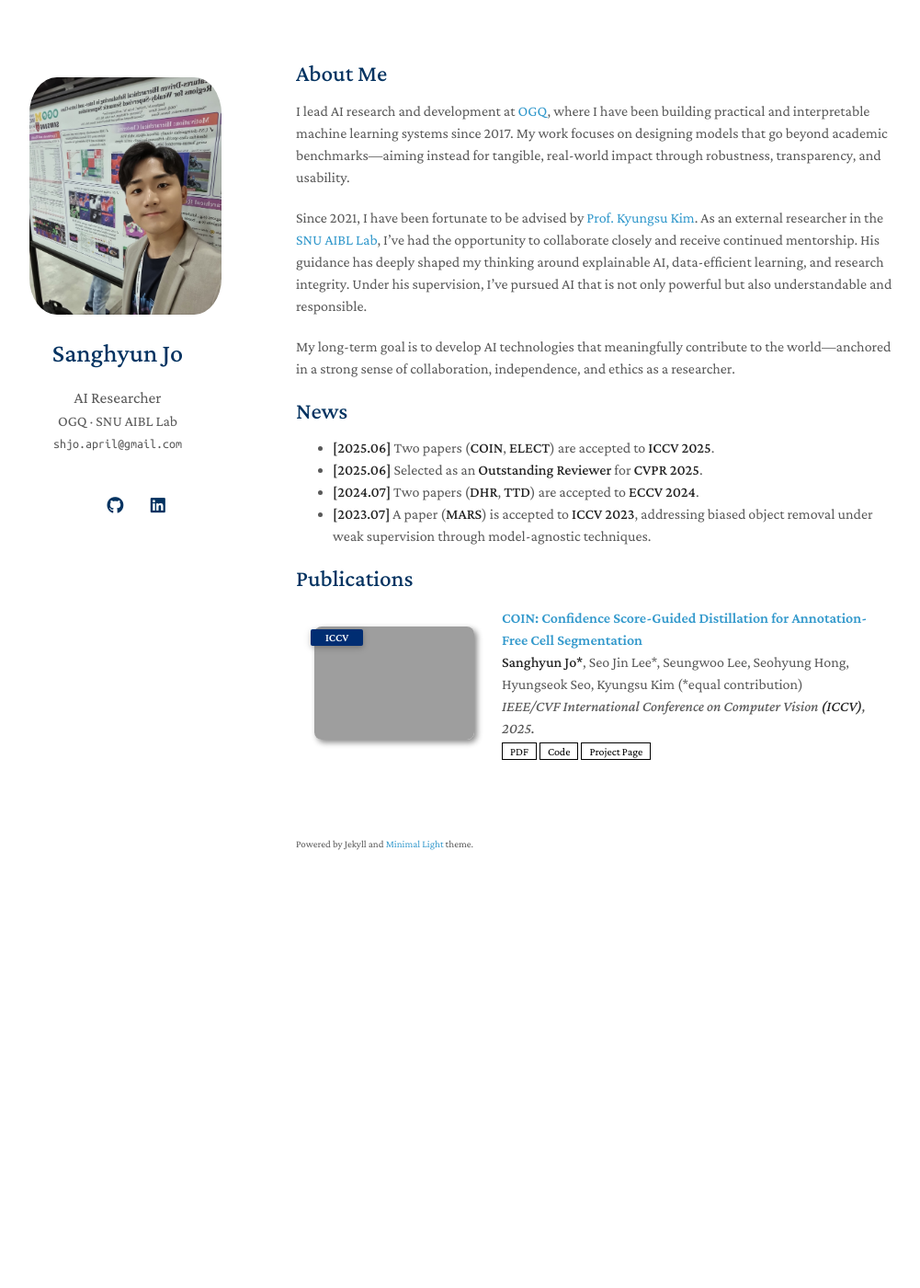
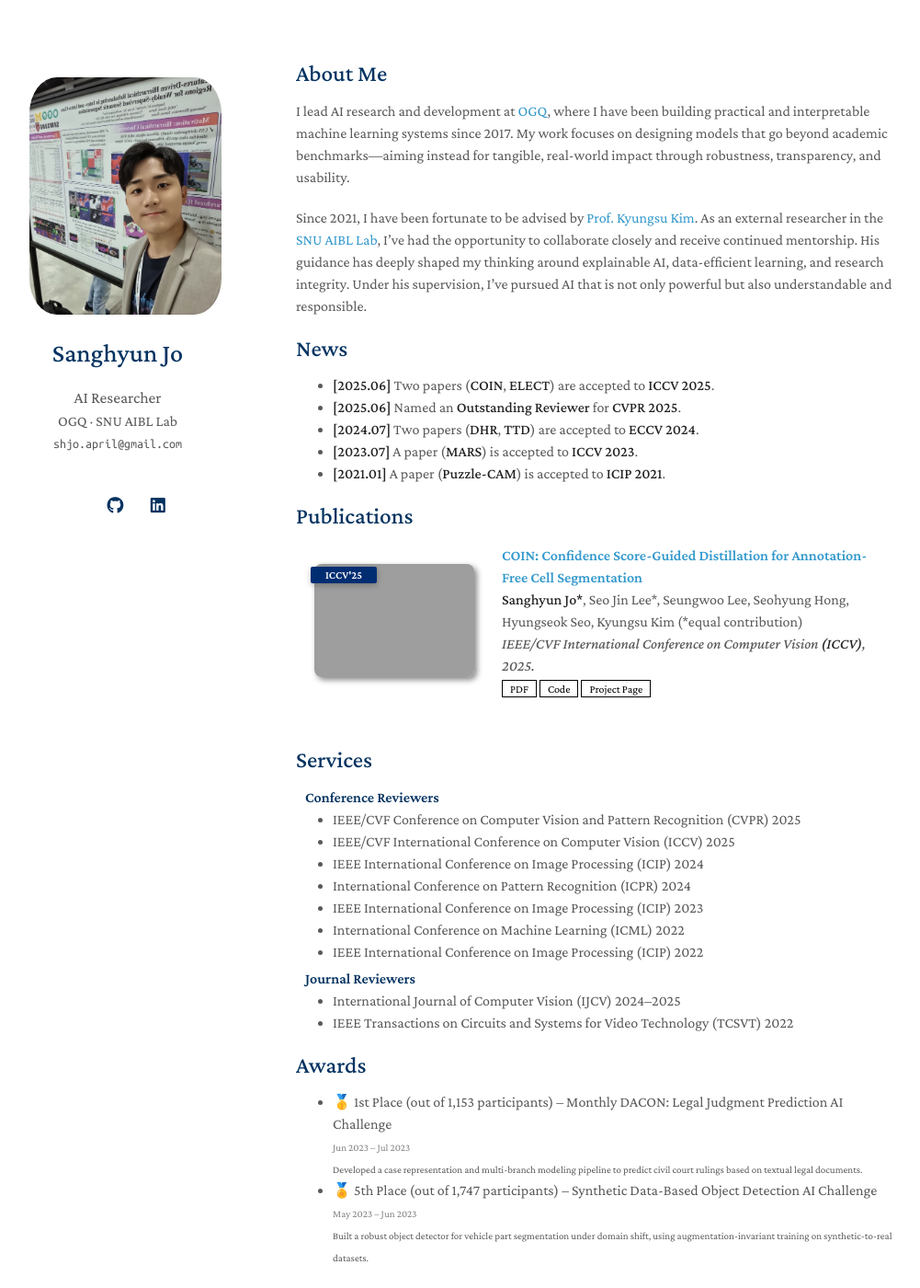
Before and after one commit to shjo-april/shjo-april.github.io, a Jekyll site: the page built from index.md, in a window 1280 px wide and 1400 px high. Shown: the whole window at 92% size, without its empty margins (148-1149 px from the left). Built offline with Jekyll 4.4.1, drawn with Linux system fonts in a browser that asks for light colours; a style sheet for code colours, icons or effects is not loaded; our own code applies the rules of GitHub Pages for plain Markdown files; some of the changed text lies outside the part shown; grey boxes are pictures that could not be loaded.

Commit message:
add awards, services, talks, and the representative image of COIN

```diff
--- a/_data/publications.yml
+++ b/_data/publications.yml
@@ -12,10 +12,10 @@
 
   - title: "COIN: Confidence Score-Guided Distillation for Annotation-Free Cell Segmentation"
     authors: <strong>Sanghyun Jo*</strong>, Seo Jin Lee*, Seungwoo Lee, Seohyung Hong, Hyungseok Seo, Kyungsu Kim (*equal contribution)
-    conference_short: ICCV
+    conference_short: ICCV'25
     conference: IEEE/CVF International Conference on Computer Vision <strong>(ICCV)</strong>, 2025.
     pdf: https://arxiv.org/pdf/2503.11439
     code: https://github.com/shjo-april/COIN
     page: https://shjo-april.github.io/COIN/
-    image: ./assets/img/flowdps.jpg
+    image: ./assets/img/COIN.png
     # notes: -
--- /dev/null
+++ b/_includes/awards.md
@@ -0,0 +1,18 @@
+## Awards
+
+<ul style="margin:0 0 20px;">
+  <li>
+    <a href="https://dacon.io/competitions/official/236112/leaderboard"><autocolor>
+      🥇 1st Place (out of 1,153 participants) – Monthly DACON: Legal Judgment Prediction AI Challenge
+    </autocolor></a><br>
+    <small style="color:gray;">Jun 2023 – Jul 2023</small><br>
+    <small>Developed a case representation and multi-branch modeling pipeline to predict civil court rulings based on textual legal documents.</small>
+  </li>
+  <li>
+    <a href="https://dacon.io/competitions/official/236107/leaderboard"><autocolor>
+      🏅 5th Place (out of 1,747 participants) – Synthetic Data-Based Object Detection AI Challenge
+    </autocolor></a><br>
+    <small style="color:gray;">May 2023 – Jun 2023</small><br>
+    <small>Built a robust object detector for vehicle part segmentation under domain shift, using augmentation-invariant training on synthetic-to-real datasets.</small>
+  </li>
+</ul>
--- a/_includes/services.md
+++ b/_includes/services.md
@@ -3,14 +3,18 @@
 <h4 style="margin:0 10px 0;">Conference Reviewers</h4>
 
 <ul style="margin:0 0 5px;">
-  <li><a href="http://cvpr2023.thecvf.com/"><autocolor>IEEE/CVF Conference on Computer Vision and Pattern Recognition (CVPR) 2021-2023</autocolor></a></li>
-  <li><a href="http://iccv2021.thecvf.com/"><autocolor>IEEE/CVF International Conference on Computer Vision (ICCV) 2021</autocolor></a></li>
-  <li><a href="https://eccv2022.ecva.net/"><autocolor>European Conference on Computer Vision (ECCV) 2022</autocolor></a></li>
+  <li><a href="https://cvpr2025.thecvf.com/"><autocolor>IEEE/CVF Conference on Computer Vision and Pattern Recognition (CVPR) 2025</autocolor></a></li>
+  <li><a href="https://iccv2025.thecvf.com/"><autocolor>IEEE/CVF International Conference on Computer Vision (ICCV) 2025</autocolor></a></li>
+  <li><a href="https://2024.ieeeicip.org/"><autocolor>IEEE International Conference on Image Processing (ICIP) 2024</autocolor></a></li>
+  <li><a href="https://www.icpr2024.org/"><autocolor>International Conference on Pattern Recognition (ICPR) 2024</autocolor></a></li>
+  <li><a href="https://2023.ieeeicip.org/"><autocolor>IEEE International Conference on Image Processing (ICIP) 2023</autocolor></a></li>
+  <li><a href="https://icml.cc/Conferences/2022"><autocolor>International Conference on Machine Learning (ICML) 2022</autocolor></a></li>
+  <li><a href="https://2022.ieeeicip.org/"><autocolor>IEEE International Conference on Image Processing (ICIP) 2022</autocolor></a></li>
 </ul>
 
 <h4 style="margin:0 10px 0;">Journal Reviewers</h4>
 
 <ul style="margin:0 0 20px;">
-  <li><a href="https://www.computer.org/csdl/journal/tp"><autocolor>IEEE Transactions on Pattern Analysis and Machine Intelligence (TPAMI)</autocolor></a></li>
-  <li><a href="https://www.springer.com/journal/11263"><autocolor>International Journal of Computer Vision (IJCV)</autocolor></a></li>
+  <li><a href="https://www.springer.com/journal/11263"><autocolor>International Journal of Computer Vision (IJCV) 2024–2025</autocolor></a></li>
+  <li><a href="https://ieeexplore.ieee.org/xpl/RecentIssue.jsp?punumber=76"><autocolor>IEEE Transactions on Circuits and Systems for Video Technology (TCSVT) 2022</autocolor></a></li>
 </ul>
--- /dev/null
+++ b/_includes/talks.md
@@ -0,0 +1,33 @@
+## Talks
+
+<ul style="margin:0 0 20px;">
+
+  <li>
+    <strong>ECCV 2024 Paper Presentation</strong> – <a href="https://www.linkedin.com/school/modulabs/?originalSubdomain=kr"><autocolor>MODULABS</autocolor></a><br>
+    <small style="color:gray;">Dec 2024</small><br>
+    <a href="https://www.youtube.com/watch?v=U5WcwfjWiJg&t=37s"><autocolor>YouTube Video</autocolor></a>
+  </li>
+
+  <li>
+    <strong>Advanced AI Developments & OGQ Industrial and Academic Achievements</strong> – <autocolor>Yonsei University</autocolor><br>
+    <small style="color:gray;">Nov 2023</small>
+  </li>
+
+  <li>
+    <strong>Strategies for Reducing Labeling Costs in Vision AI</strong> – <a href="https://gdg.community.dev/"><autocolor>Google Developer Groups (GDG)</autocolor></a><br>
+    <small style="color:gray;">Oct 2023</small>
+  </li>
+
+  <li>
+    <strong>Experience Sharing Session: DACON and Vision Research</strong> – <a href="https://www.linkedin.com/school/modulabs/?originalSubdomain=kr"><autocolor>MODULABS</autocolor></a><br>
+    <small style="color:gray;">Nov 2022</small><br>
+    <a href="http://youtube.com/watch?v=uSs3xV3RIqQ&t=555s"><autocolor>YouTube Video</autocolor></a>
+  </li>
+
+  <li>
+    <strong>RSEPM Paper Presentation</strong> – <a href="https://www.linkedin.com/school/modulabs/?originalSubdomain=kr"><autocolor>MODULABS</autocolor></a><br>
+    <small style="color:gray;">Oct 2022</small><br>
+    <a href="https://www.youtube.com/watch?v=loznONvplo8&list=PLv6H9ngYdJbKcGl2VrVBr8YAClPcVrrim&index=92"><autocolor>YouTube Video</autocolor></a>
+  </li>
+
+</ul>
--- a/index.md
+++ b/index.md
@@ -8,15 +8,20 @@
 
 Since 2021, I have been fortunate to be advised by [Prof. Kyungsu Kim](https://scholar.google.com/citations?user=RbJDbtgAAAAJ&hl=en). As an external researcher in the [SNU AIBL Lab](https://aibl.snu.ac.kr/), I’ve had the opportunity to collaborate closely and receive continued mentorship. His guidance has deeply shaped my thinking around explainable AI, data-efficient learning, and research integrity. Under his supervision, I’ve pursued AI that is not only powerful but also understandable and responsible.
 
-My long-term goal is to develop AI technologies that meaningfully contribute to the world—anchored in a strong sense of collaboration, independence, and ethics as a researcher.
+<!-- My long-term goal is to develop AI technologies that meaningfully contribute to the world—anchored in a strong sense of collaboration, independence, and ethics as a researcher. -->
 
 ## News
 
-- **[2025.06]** Two papers ([**COIN**](), [**ELECT**]()) are accepted to **ICCV 2025**.
-- **[2025.06]** Selected as an **Outstanding Reviewer** for **CVPR 2025**.
-- **[2024.07]** Two papers ([**DHR**](), [**TTD**]()) are accepted to **ECCV 2024**.
-- **[2023.07]** A paper ([**MARS**](https://openaccess.thecvf.com/content/ICCV2023/papers/Jo_MARS_Model-agnostic_Biased_Object_Removal_without_Additional_Supervision_for_Weakly-Supervised_ICCV_2023_paper.pdf)) is accepted to **ICCV 2023**, addressing biased object removal under weak supervision through model-agnostic techniques.
+- **[2025.06]** Two papers ([**COIN**](https://shjo-april.github.io/COIN/), [**ELECT**](https://arxiv.org/pdf/2504.13490)) are accepted to **ICCV 2025**.
+- **[2025.06]** Named an **Outstanding Reviewer** for **CVPR 2025**.
+- **[2024.07]** Two papers ([**DHR**](https://www.ecva.net/papers/eccv_2024/papers_ECCV/papers/10547.pdf), [**TTD**](https://www.ecva.net/papers/eccv_2024/papers_ECCV/papers/10592.pdf)) are accepted to **ECCV 2024**.
+- **[2023.07]** A paper ([**MARS**](https://openaccess.thecvf.com/content/ICCV2023/papers/Jo_MARS_Model-agnostic_Biased_Object_Removal_without_Additional_Supervision_for_Weakly-Supervised_ICCV_2023_paper.pdf)) is accepted to **ICCV 2023**.
+- **[2021.01]** A paper ([**Puzzle-CAM**](https://arxiv.org/pdf/2101.11253)) is accepted to **ICIP 2021**.
 
 {% include_relative _includes/publications.md %}
 
-<!-- {% include_relative _includes/services.md %} -->
+{% include_relative _includes/services.md %}
+
+{% include_relative _includes/awards.md %}
+
+{% include_relative _includes/talks.md %}
```
Also changed, not shown: 1 other file.
